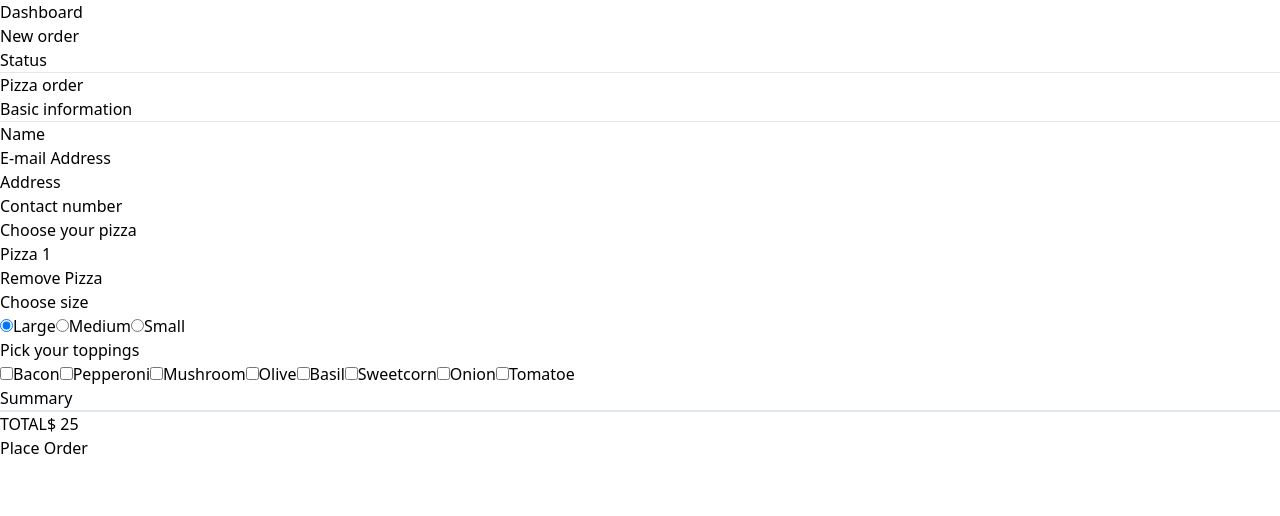
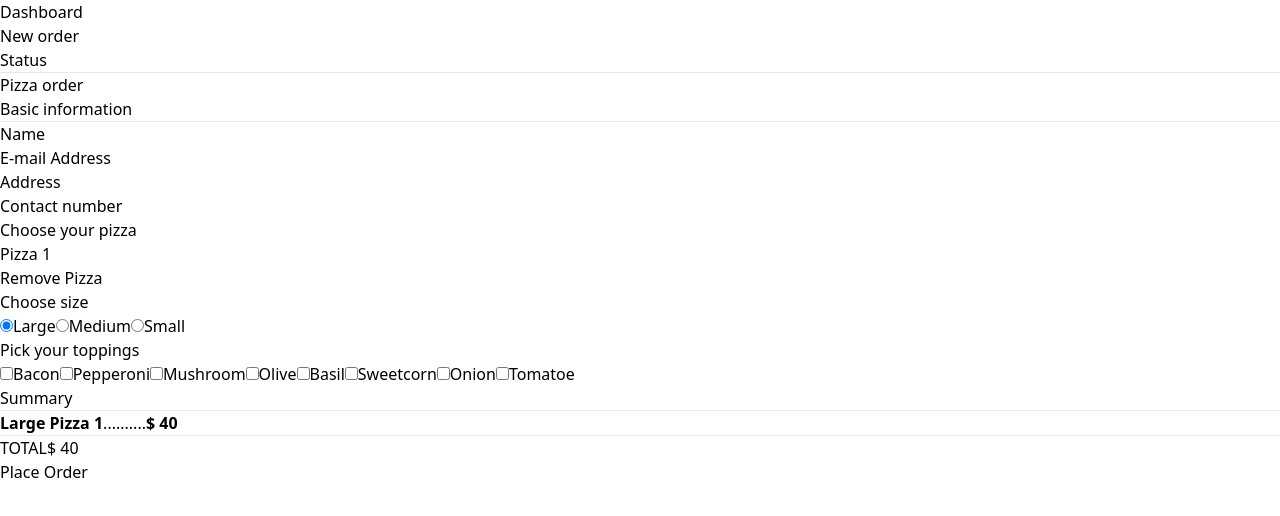
Before and after one commit to tsvetkovamaria/react-typescript-pizza-spa, a React (Create React App) app: page /new in a window 1280 px wide. Shown: the top 516 px of the page. Built offline with nearby package versions, Linux system fonts and the light colour scheme.

Commit message:
new order page: make summary reactive

```diff
--- a/src/components/NewOrder.tsx
+++ b/src/components/NewOrder.tsx
@@ -87,6 +87,19 @@ class NewOrder extends React.Component<Props, State>{
         e.preventDefault();
         console.log(this.state);
     };
+
+    getPrice = (pizza: Pizza): number => {
+        let price = 0;
+        if(pizza.size) {
+            price += pizza.size.price;
+        }
+        price += Object.values(pizza.toppings).reduce((acc, topping) => acc + topping.price, 0)
+        return price;
+    }
+
+    getTotal = (): number => {
+        return this.state.order.reduce((acc, pizza) => acc + this.getPrice(pizza), 0);
+    }
 
     render() {
         return (
@@ -187,9 +200,28 @@ class NewOrder extends React.Component<Props, State>{
                 <div>
                     <h2>Summary</h2>
                     <hr/>
+                    {
+                        this.state.order.map((pizza, i) => (
+                            <div key={i}>
+                                <div>
+                                    <b>{pizza.size.name} Pizza {i + 1}</b>
+                                    <span>..........</span>
+                                    <b>$ {this.getPrice(pizza)}</b>
+                                </div>
+                                {
+                                    Object.values(pizza.toppings).map(topping => (
+                                        <div key={topping.name}>
+                                            <b>{topping.name}</b>
+                                            <b>{topping.price}</b>
+                                        </div>
+                                    ))
+                                }
+                            </div>
+                        ))
+                    }
                     <hr/>
                     <span>TOTAL</span>
-                    <span>$ 25</span>
+                    <span>$ {this.getTotal()}</span>
                 </div>
                 <button onClick={this.onSubmit}>Place Order</button>
             </div>
```
